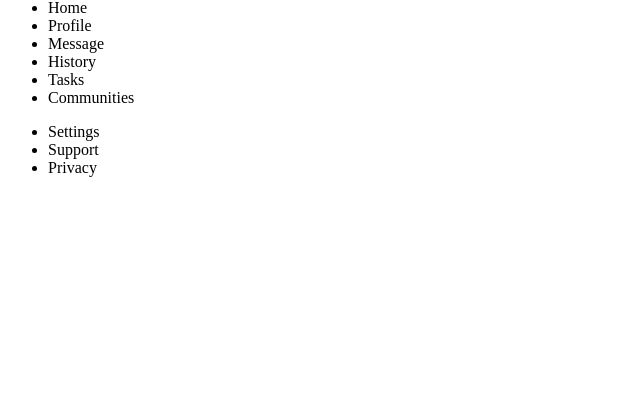
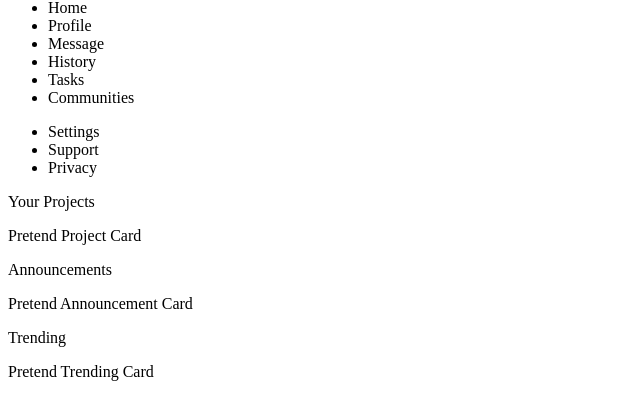
Before and after one commit to htder/admin-dashboard, a plain HTML site: page index.html in a window 1280 px wide. Shown: the part 203-622 px from the top of the page, without its empty margins (0-640 px from the left). Drawn offline with Linux system fonts and the light colour scheme.

Commit message:
completed initial html layout

```diff
--- a/index.html
+++ b/index.html
@@ -62,7 +62,24 @@
 
     <!-- Main -->
     <div class="main-content">
-
+      <div>
+        <p>Your Projects</p>
+        <div class="project-grid">
+          <p>Pretend Project Card</p>
+        </div>
+      </div>
+      <div>
+        <p>Announcements</p>
+        <div class="annoucements-grid">
+          <p>Pretend Announcement Card</p>
+        </div>
+      </div>
+      <div>
+        <p>Trending</p>
+        <div class="trending-grid">
+          <p>Pretend Trending Card</p>
+        </div>
+      </div>
     </div>
   </div>
 </body>
```
